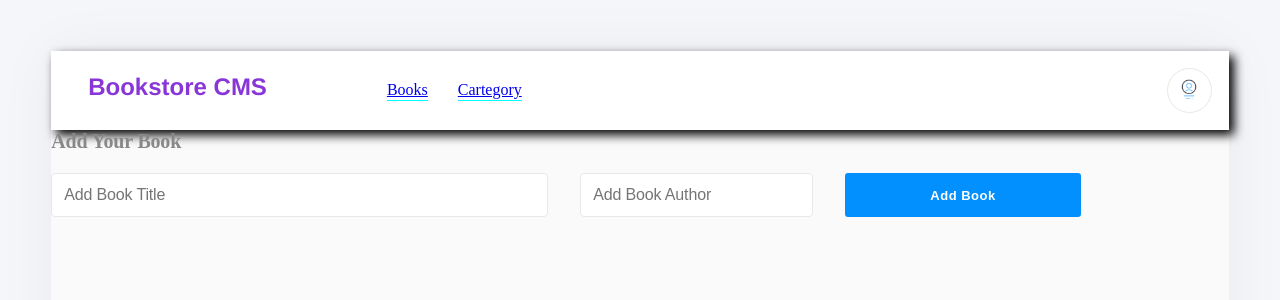
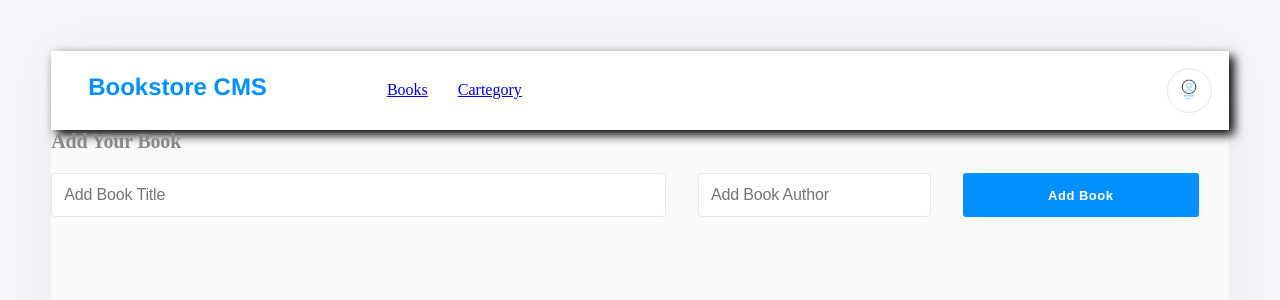
Before and after one commit to Itswali/BookStore, a React (Create React App) app: page /create in a window 1280 px wide. Shown: the top 300 px of the page. Built offline with nearby package versions, Linux system fonts and the light colour scheme.

Commit message:
fix button and font-color issue for heading

```diff
--- a/src/styles/_addbook.scss
+++ b/src/styles/_addbook.scss
@@ -42,7 +42,7 @@
     }
 
     .title-input {
-      width: 40%;
+      width: 50%;
     }
 
     .book-add-button {
--- a/src/styles/_nav.scss
+++ b/src/styles/_nav.scss
@@ -8,7 +8,7 @@
   padding: 15px;
 
   h1 {
-    color: rgb(137, 54, 216);
+    color: #0290ff;
     background-color: #fff;
     margin-left: 20px;
     margin-top: 5px;
@@ -34,15 +34,8 @@
     .link-linked {
       background-color: #fff;
       font-size: 16px;
-      padding-bottom: 2px;
-      border-bottom: 1px solid aqua;
     }
 
-    ul {
-      li {
-        background-color: #fff;
-      }
-    }
   }
 
   .icon-button {
```
